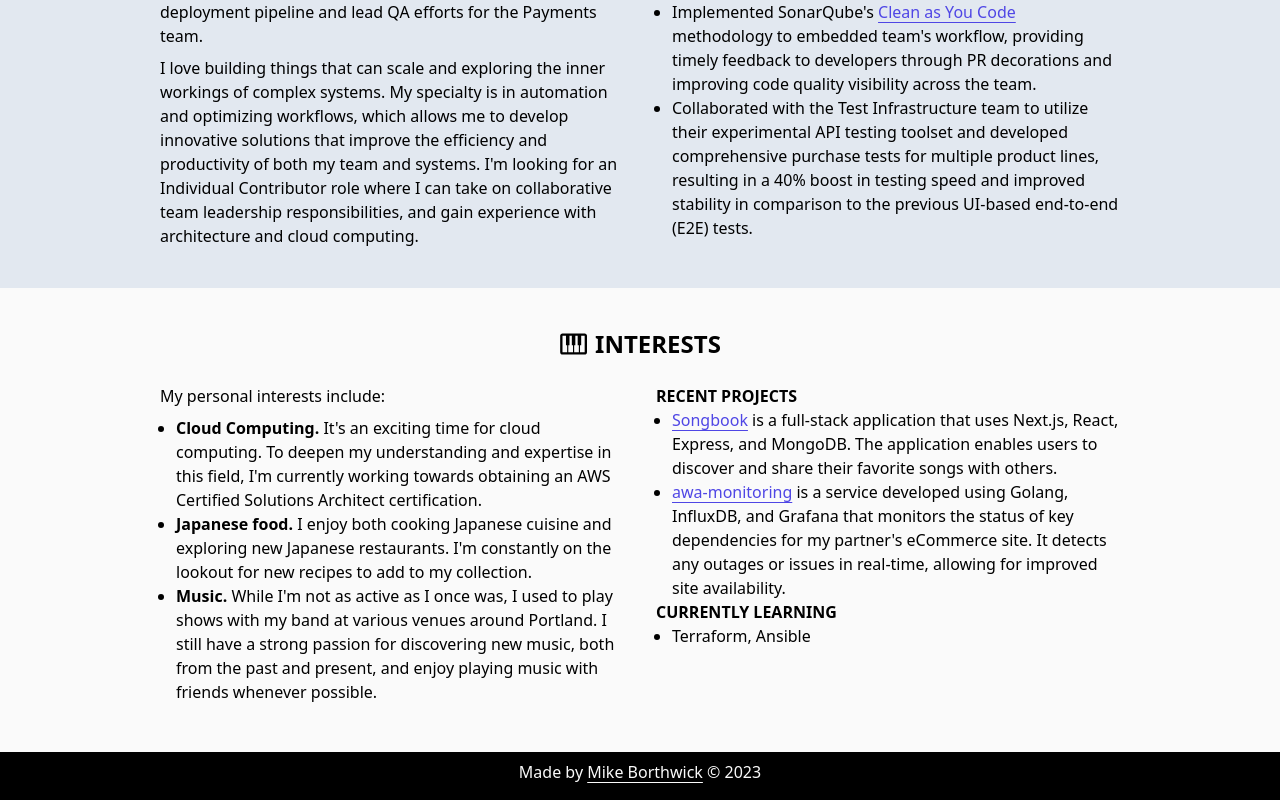
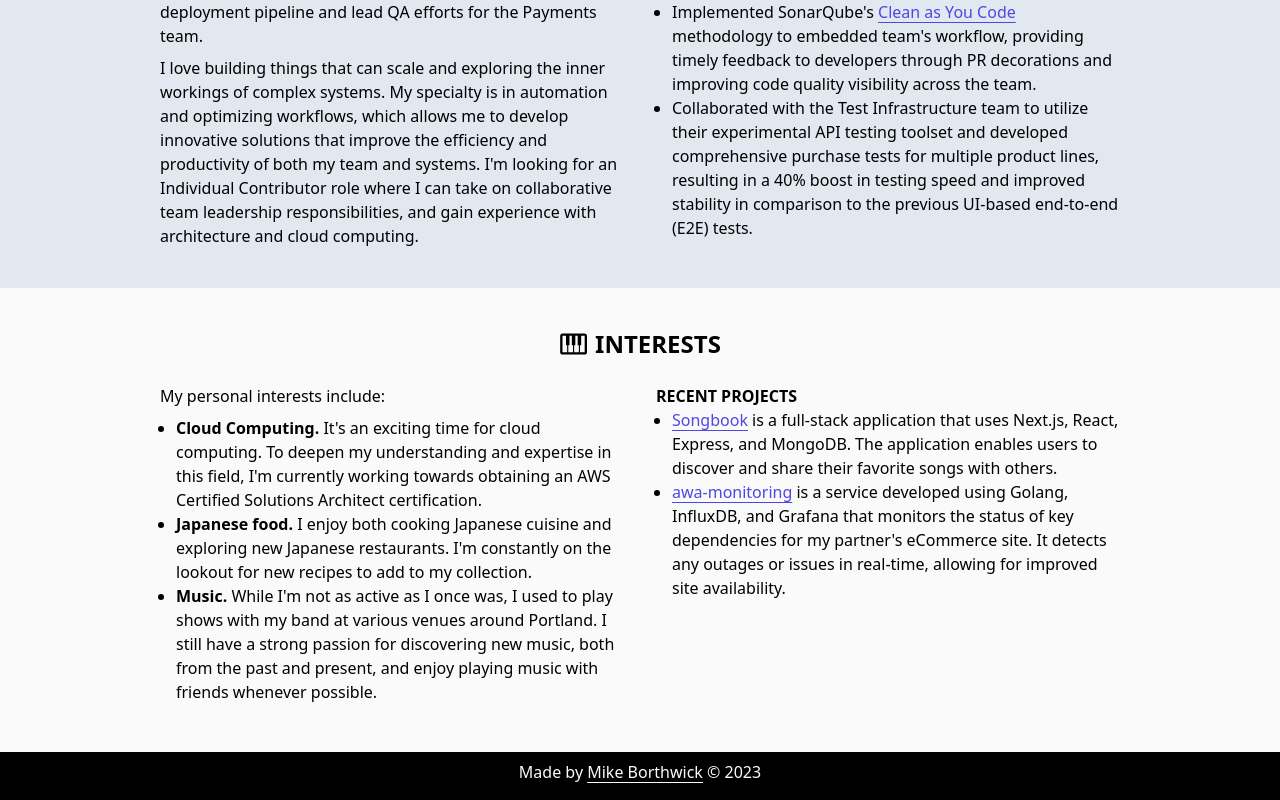
Before and after one commit to mhborthwick/portfolio, a React (Vite) app: page / in a window 1280 px wide. Shown: the part 582-1382 px from the top of the page. Built offline with nearby package versions, Linux system fonts and the light colour scheme.

Commit message:
chore: remove currently learning section

```diff
--- a/src/components/Interests.tsx
+++ b/src/components/Interests.tsx
@@ -70,12 +70,6 @@ export function Interests() {
               improved site availability.
             </li>
           </ul>
-          <h3 className={`py-${TEXT_PADDING_SIZE} text-l font-semibold`}>
-            CURRENTLY LEARNING
-          </h3>
-          <ul className="list-disc ml-0 pl-4">
-            <li className={`py-${TEXT_PADDING_SIZE}`}>Terraform, Ansible</li>
-          </ul>
         </div>
       </div>
     </div>
```
